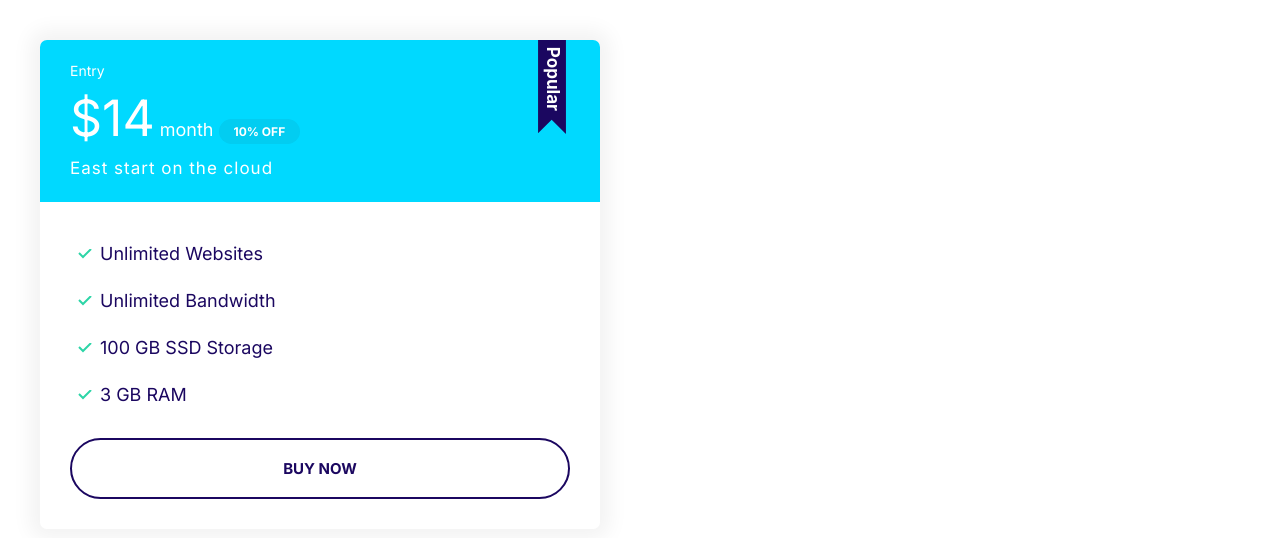
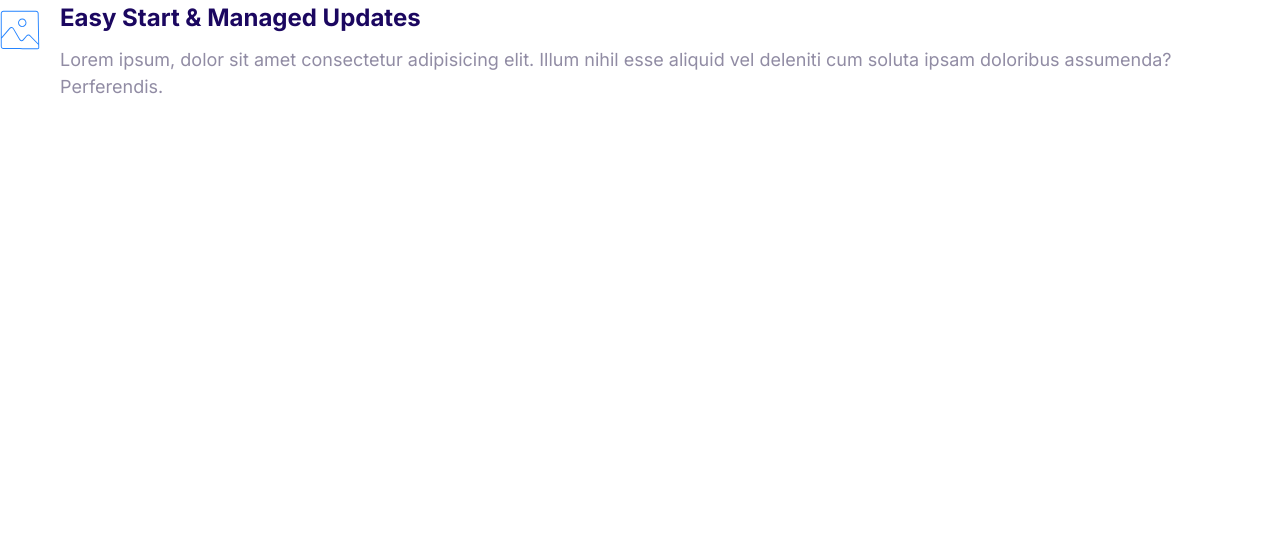
Before and after one commit to yedai13/html-css-moxit, a plain HTML site: page Moshify/index.html in a window 1280 px wide. Drawn offline with Linux system fonts and the light colour scheme.

Commit message:
build the media object component

```diff
--- a/Moshify/css/styles.css
+++ b/Moshify/css/styles.css
@@ -373,3 +373,21 @@ a {
     font-size: 1.7rem;
   }
 }
+
+/* Media */
+
+.media {
+  display: flex;
+}
+
+.media__title {
+  margin-top: 0;
+}
+
+.media__body {
+  margin: 0 2rem;
+}
+
+.media__image {
+  margin-top: 1rem;
+}
--- a/Moshify/index.html
+++ b/Moshify/index.html
@@ -15,27 +15,19 @@
     <link rel="stylesheet" href="css/styles.css" />
   </head>
   <body>
-    <div style="width: 50%; padding: 4rem">
-      <div class="plan plan--popular">
-        <div class="card card--secondary">
-          <header class="card__header">
-            <h3 class="plan__name">Entry</h3>
-            <span class="plan__price">$14</span>
-            <span class="plan__billing-cycle">month</span>
-            <span class="badge badge--secondary badge--small">10% OFF</span>
-            <span class="plan__description">East start on the cloud</span>
-          </header>
-          <div class="card__body">
-            <ul class="list list--tick">
-              <li class="list__item">Unlimited Websites</li>
-              <li class="list__item">Unlimited Bandwidth</li>
-              <li class="list__item">100 GB SSD Storage</li>
-              <li class="list__item">3 GB RAM</li>
-            </ul>
-
-            <button class="btn btn--outline btn--block">buy now</button>
-          </div>
-        </div>
+    <div class="media">
+      <div class="media__image">
+        <svg class="icon icon--primary">
+          <use xlink:href="/images/sprite.svg#snap"></use>
+        </svg>
+      </div>
+      <div class="media__body">
+        <h3 class="media__title">Easy Start & Managed Updates</h3>
+        <p>
+          Lorem ipsum, dolor sit amet consectetur adipisicing elit. Illum nihil
+          esse aliquid vel deleniti cum soluta ipsam doloribus assumenda?
+          Perferendis.
+        </p>
       </div>
     </div>
   </body>
```
Also changed, not shown: Moshify/components/media-object.html (added, +14 -0 lines).
